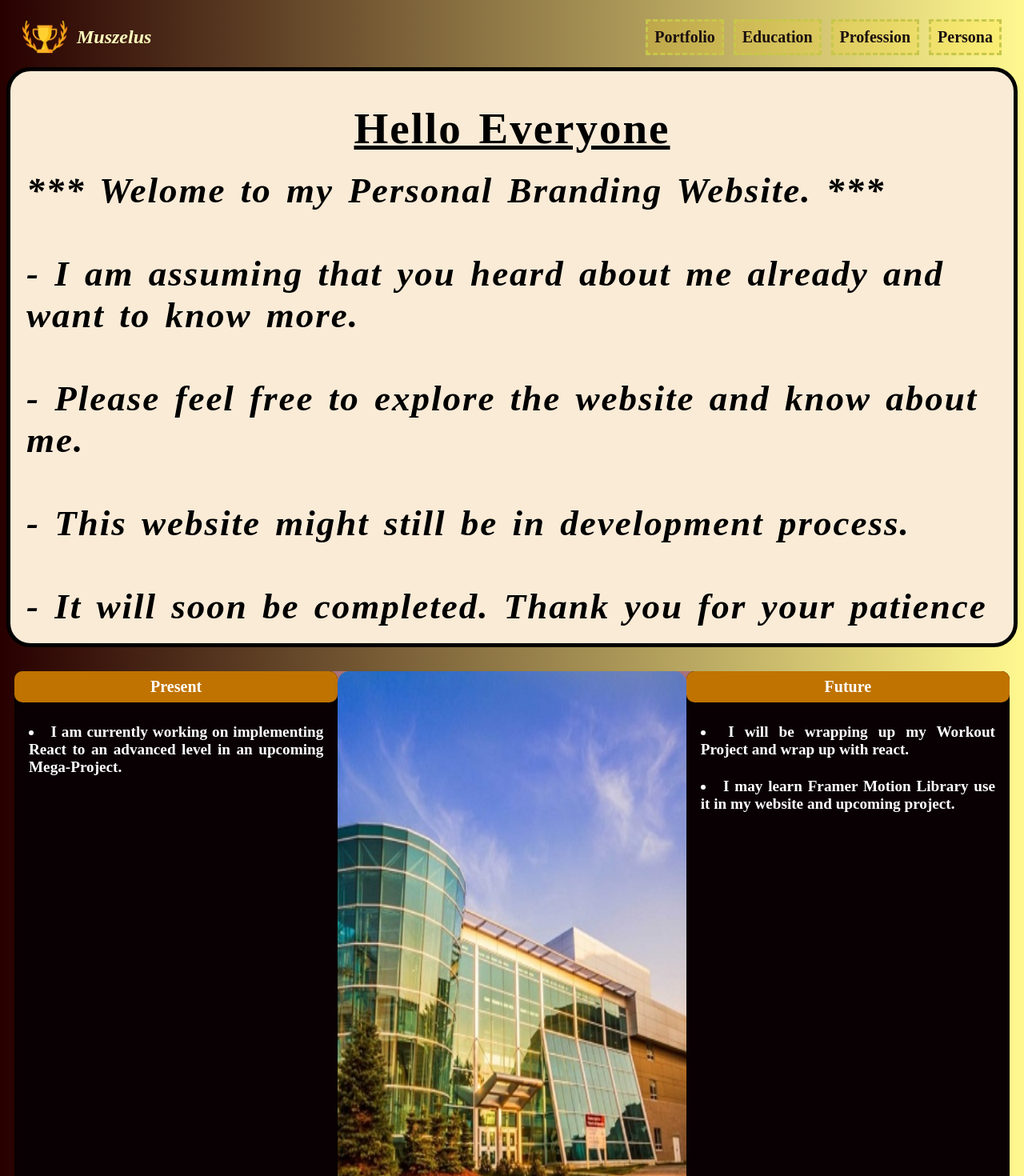
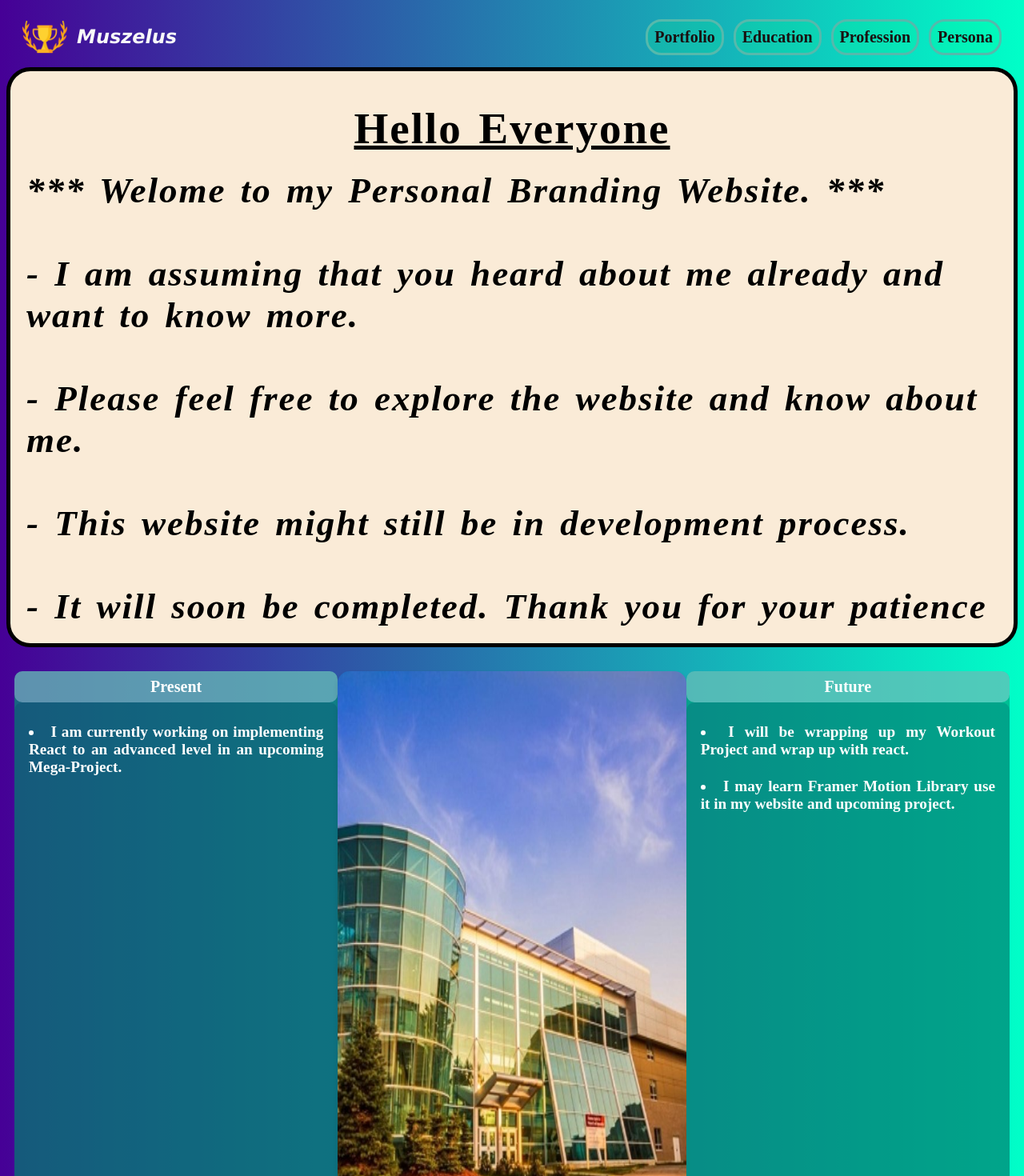
Before and after one commit to DKDonda/Muszelus, a React (Create React App) app: page /muszelus/education in a window 1280 px wide. Shown: the top 1470 px of the page at 80% size. Built offline with nearby package versions, Linux system fonts and the light colour scheme.

Commit message:
commit 99

```diff
--- a/src/App.css
+++ b/src/App.css
@@ -1,3 +1,3 @@
 html {
-    background: linear-gradient(to right, rgb(39, 0, 0), #fff890);
+    background: linear-gradient(to right, rgb(70, 0, 150), #00ffc8);
 }
--- a/src/components/Navigation/NavBar.module.css
+++ b/src/components/Navigation/NavBar.module.css
@@ -18,10 +18,12 @@
   padding-left: 15px;
   align-items: center;
   text-decoration: none;
+  border-radius: 15px;
   font-size: 24px;
   font-weight: bolder;
+  font-family:Verdana, Geneva, Tahoma, sans-serif;
   font-style: italic;
-  color:rgb(255, 255, 190);
+  color:rgb(248, 248, 248);
   padding: 10px 0px 10px 15px;
   transition: box-shadow 0.3s ease-in-out;
 }
@@ -29,7 +31,7 @@
   margin-right: 10px;
 }
 .navbar-logo:hover {
-  box-shadow: 0px 0px 10px rgba(255, 255, 190, 0.8);
+  box-shadow: 0px 0px 10px rgba(161, 255, 250, 0.8);
 }
 
 .logo {
@@ -38,7 +40,7 @@
   width: 56px;
   margin-right: 12px;
   margin-left: 5px;
-  transition: filter 0.2s ease-in-out;
+  transition: filter 0.25s ease-in-out;
 }
 .logo:hover {
   filter: brightness(1.3);
@@ -54,20 +56,22 @@
 
 .nav-item {
   margin-left: 12px;
-  border: dashed rgb(199, 199, 76);
+  border: solid rgb(86, 185, 172);
+  border-radius: 20px;
   text-align: center;
-  background-color: rgba(255, 217, 0, 0.178);
+  background-color: rgba(0, 255, 128, 0.178);
   padding: 8px;
-  transition: all 0.15s ease-in-out;
+  transition: all 0.3s ease-in-out;
 }
 .nav-item:hover {
   transform: scale(1.05);
   border: 3px solid black;
-  box-shadow: 0px 5px 10px rgba(0, 0, 0, 0.3);
+  box-shadow: 0px 5px 10px rgba(0, 95, 75, 0.3);
 }
 .nav-item.active {
   transform: scale(1.02);
-  border: 3px solid black;
+  border: 3px solid rgb(54, 50, 255);
+  background-color: rgb(54, 50, 255);
   box-shadow: 0px 4px 8px rgba(0, 0, 0, 0.3);
 }
 
@@ -76,6 +80,9 @@
   font-size: 20px;
   font-weight: bolder;
   color: rgb(26, 15, 15);
+}
+.nav-item.active a {
+  color: white;
 }
 
 @media screen and (max-width: 790px) {
--- a/src/components/footer/Footer.module.css
+++ b/src/components/footer/Footer.module.css
@@ -1,5 +1,7 @@
 .footer-container {
     padding: 20px;
+    border: 3px solid rgb(97, 97, 78);
+    border-radius: 30px;
     background-color: rgb(63, 63, 63);
     display: flex;
     flex-wrap: wrap;
@@ -32,8 +34,10 @@
     text-align: center;
     padding: 10px;
     font-size: 22px;
-    border: 3px dashed #faffb0;
-    color:azure;
+    font-family:Georgia, 'Times New Roman', Times, serif;
+    border: 2px solid #faffb0;
+    border-radius: 20px;
+    color:rgb(253, 253, 253);
     width: 100%;
 }
 .brand-item {
@@ -42,6 +46,7 @@
     text-decoration: none;
 }
 .brand-item a{
+    border-radius: 15px;
     padding: 10px;
     display: block;
     box-sizing: border-box;
--- a/src/components/topSection/TopSection.module.css
+++ b/src/components/topSection/TopSection.module.css
@@ -3,7 +3,6 @@
   box-sizing: border-box;
   border-radius: 10px;
   height: calc(100vh - 92px);
-  background-color: rgb(168, 114, 123);
   display: flex;
   justify-content: space-evenly;
 }
@@ -14,15 +13,14 @@
   display: flex;
   width: 32.5%;
   flex-direction: column;
-  background-color: black;
+  background-color: rgba(0, 158, 119, 0.63);
   border-radius: 10px;
   border-width: 10px;
-  border-color: black;
 }
 .heading-text {
   border-radius: inherit;
   padding: 8px;
-  background-color: rgb(192, 115, 0);
+  background-color: rgba(218, 228, 255, 0.356);
   text-align: center;
   font-size: 20px;
   font-weight: bolder;
@@ -44,7 +42,7 @@
   flex: 1;
   border-radius: inherit;
   padding: 10px;
-  background-color: rgba(54, 0, 21, 0.178);
+  background-color: rgba(0, 44, 94, 0.178);
 }
 
 
--- a/src/pages/Portfolio.js
+++ b/src/pages/Portfolio.js
@@ -10,10 +10,9 @@ const PortfolioPage = () => {
   return (
     <div>
       <div>
-        <Contain color={"#deb85f"}>
           <TopSection image={profilePic} />
-        </Contain>
-        <Contain color={"#fcfc72"}>
+
+        <Contain color={"#38afff"}>
           <div className={style["past-profile"]}>
             <ul>
               <div className={style["text-title"]}>
--- a/src/pages/Portfolio.module.css
+++ b/src/pages/Portfolio.module.css
@@ -20,7 +20,7 @@
     padding: 8px;
     font-weight: bolder;
     font-size: 19px;
-    color: rgb(0, 75, 85);
+    color: rgb(0, 34, 39);
 }
 
 .resume {
```
